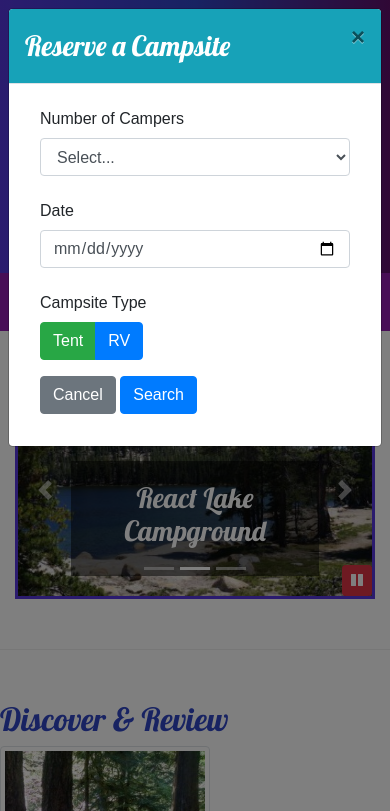
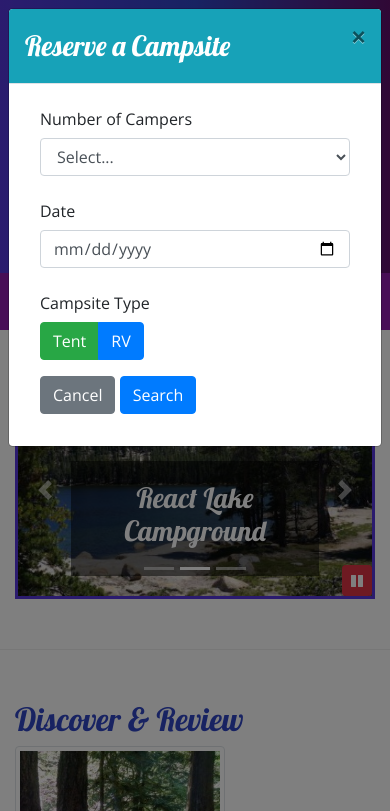
Before and after one commit to martinezphilip1212/nucampsite, a website: page index.html in a window 390 px wide. Both pictures are taken after a click on the button "Reserve Campsite". Shown: the top 811 px of the page. Drawn offline with nearby package versions, Linux system fonts and the light colour scheme; files whose address does not match are found by name.

Commit message:
Week 4 Workshop assignment

```diff
--- /dev/null
+++ b/css/styles.scss
@@ -0,0 +1,86 @@
+$color-primary: #3046c5;
+$color-secondary: #5637dd;
+$color-pale: #cec8ff;
+$color-mid: #901cad;
+$color-dark: #60106b;
+$color-black-transparent: rgba(0, 0, 0, 0.5);
+$color-teal: #17a2b8;
+
+$body-font: "Open Sans", sans-serif;
+$header-font: "Lobster", cursive;
+
+body {
+   font-family: $body-font;
+}
+
+h1,
+h2,
+h3 {
+   font-family: $header-font;
+}
+
+h2 {
+   color: $color-primary;
+}
+
+header {
+   h2 {
+      color: $color-pale;
+   }
+}
+
+.site-footer {
+   background-image: linear-gradient($color-pale, white);
+   padding: 20px 0;
+}
+
+.jumbotron {
+   margin: 0;
+   padding: 30px;
+   background-image: linear-gradient(to right, $color-secondary, $color-primary, $color-dark);
+   color: white;
+}
+.row-content {
+   padding: 50px 0;
+   border-bottom: 1px ridge;
+   min-height: 200px;
+}
+
+.navbar {
+   background-color: $color-mid;
+}
+
+a,
+a:hover {
+   color: inherit;
+   text-decoration: none;
+}
+
+.carousel {
+   border: solid $color-secondary;
+}
+
+.carousel-caption {
+   background-color: $color-black-transparent;
+}
+
+#carouselButton {
+   position: absolute;
+   right: 0;
+   bottom: 0;
+   z-index: 100;
+}
+
+#reserveModal {
+   .modal-header {
+      background-color: $color-teal;
+      color: white;
+   }
+}
+
+#loginModal {
+   .modal-header {
+      background-color: $color-mid;
+      color: white;
+   }
+}
--- /dev/null
+++ b/css/stylesold.css
@@ -0,0 +1,66 @@
+body {
+   font-family: "Open-Sans", sans-serif;
+}
+
+h1,
+h2,
+h3 {
+   font-family: "lobster", cursive;
+}
+
+h2 {
+   color: #3046c5;
+}
+
+header h2 {
+   color: #cec8ff;
+}
+
+.site-footer {
+   background-image: linear-gradient(#cec8ff, #fff);
+   padding: 20px 0;
+}
+
+.jumbotron {
+   margin: 0;
+   padding: 30px;
+   background-image: linear-gradient(to right, #5637dd, #3046c5, #60106b);
+   color: #fff;
+}
+
+.row-content {
+   padding: 50px 0;
+   border-bottom: 1px ridge;
+   min-height: 200px;
+}
+
+.navbar {
+   background-color: #901cad;
+}
+
+/* .tab-content {
+   border: 1px solid #ddd;
+   border-top: none;
+   padding: 10px;
+} */
+
+a,
+a:hover {
+   color: inherit;
+   text-decoration: none;
+}
+
+.carousel-caption {
+   background-color: rgba(0, 0, 0, 0.5);
+}
+
+.carousel {
+   border: solid #5637dd;
+}
+
+#carouselButton {
+   position: absolute;
+   right: 0;
+   bottom: 0;
+   z-index: 100;
+}
--- a/index.html
+++ b/index.html
@@ -28,7 +28,7 @@
                   <h2>a better way to camp</h2>
                </div>
                <div class="col-md-4 col-xl-2 mt-4">
-                  <a role="button" class="btn btn-info btn-lg" data-toggle="modal" data-target="#reserveModal">Reserve Campsite</a>
+                  <a role="button" class="btn btn-info btn-lg" id="reserveButton">Reserve Campsite</a>
                </div>
             </div>
          </div>
@@ -37,19 +37,13 @@
       <div id="reserveModal" class="modal fade" role="dialog">
          <div class="modal-dialog modal-lg" role="document">
             <div class="modal-content">
-               <div class="modal-header bg-info text-white">
+               <div class="modal-header">
                   <h3 class="modal-title">Reserve a Campsite</h3>
                   <button type="button" class="close" data-dismiss="modal">&times;</button>
                </div>
                <div class="modal-body">
                   <div class="container-fluid">
                      <form>
-                        <!-- <div class="row row-content">
-                           <div class="col-sm-6 mx-auto">
-                              <div class="card">
-                                 <h3 class="card-header bg-info text-white">Reserve a Campsite</h3>
-                                 <div class="card-body">
-                                    <form id="reserveForm"> -->
                         <div class="row form-group">
                            <label class="col-sm-6 col-form-label" for="numCampers">Number of Campers</label>
                            <div class="col">
@@ -86,11 +80,6 @@
                               <button type="submit" class="btn btn-primary">Search</button>
                            </div>
                         </div>
-                        <!-- </form>
-                                 </div>
-                              </div>
-                           </div>
-                        </div> -->
                      </form>
                   </div>
                </div>
@@ -123,7 +112,7 @@
                </ul>
 
                <span class="navbar-text ml-auto">
-                  <a role="button" data-toggle="modal" data-target="#loginModal"> <i class="fa fa-sign-in"></i>Login </a>
+                  <a role="button" id="loginButton"> <i class="fa fa-sign-in"></i>Login </a>
                </span>
             </div>
          </div>
@@ -216,13 +205,9 @@
                      <span class="carousel-control-next-icon"></span>
                      <span class="sr-only">Next</span>
                   </a>
-
-
-                     <button class="btn btn-danger btn-sm" id="carouselButton">
-                        <i class="fa fa-pause"></i>
-                     </button>
-
-                  </div>
+                  <button class="btn btn-danger btn-sm" id="carouselButton">
+                     <i class="fa fa-pause"></i>
+                  </button>
                </div>
             </div>
          </div>
@@ -311,38 +296,6 @@
       <script src="node_modules/popper.js/dist/umd/popper.min.js"></script>
       <script src="node_modules/bootstrap/dist/js/bootstrap.min.js"></script>
 
-      <!-- <script>
-         $(function () {
-            $(".carousel").carousel({ interval: 2000 });
-
-            $("#carouselPause").click(function () {
-               $(".carousel").carousel("pause");
-            });
-            $("#carouselPlay").click(function () {
-               $(".carousel").carousel("cycle");
-            });
-         });
-      </script> -->
-
-      <script>
-
-         $(function() {
-            $(".carousel").carousel({interval : 2000});
-            $("#carouselButton").click(function() {
-              if($("#carouselButton").children("i").hasClass("fa fa-pause")) {
-               $(".carousel").carousel("pause");
-               $("#carouselButton").children("i").removeClass("fa fa-pause");
-               $("#carouselButton").children("i").addClass("fa fa-play");
-              } else {
-                 $(".carousel").carousel("cycle");
-                 $("#carouselButton").children("i").removeClass("fa fa-play");
-                 $("#carouselButton").children("i").addClass("fa fa-pause")
-              }
-            })
-         })
-      </script>
-
-
-
+      <script src="js/scripts.js"></script>
    </body>
 </html>
--- /dev/null
+++ b/js/scripts.js
@@ -0,0 +1,29 @@
+// Jquery ReserveCamp
+$(function () {
+   $("#reserveButton").click(function () {
+      $("#reserveModal").modal("toggle");
+   });
+});
+
+// Jquery Login
+$(function () {
+   $("#loginButton").click(function () {
+      $("#loginModal").modal("toggle");
+   });
+});
+
+// Jquery Carousel
+$(function () {
+   $(".carousel").carousel({ interval: 2000 });
+   $("#carouselButton").click(function () {
+      if ($("#carouselButton").children("i").hasClass("fa fa-pause")) {
+         $(".carousel").carousel("pause");
+         $("#carouselButton").children("i").removeClass("fa fa-pause");
+         $("#carouselButton").children("i").addClass("fa fa-play");
+      } else {
+         $(".carousel").carousel("cycle");
+         $("#carouselButton").children("i").removeClass("fa fa-play");
+         $("#carouselButton").children("i").addClass("fa fa-pause");
+      }
+   });
+});
--- a/package.json
+++ b/package.json
@@ -6,12 +6,14 @@
    "scripts": {
       "test": "echo \"Error: no test specified\" && exit 1",
       "lite": "lite-server",
+      "scss": "node-sass -o css/ css/",
       "start": "npm run lite"
    },
    "author": "",
    "license": "ISC",
    "devDependencies": {
-    "lite-server": "^2.6.1"
+      "lite-server": "^2.6.1",
+      "node-sass": "^4.14.1"
    },
    "dependencies": {
       "bootstrap": "^4.5.2",
```
Also changed, not shown: css/styles.css, 2 other files. Lines whose indentation alone changed are shown as unchanged.
